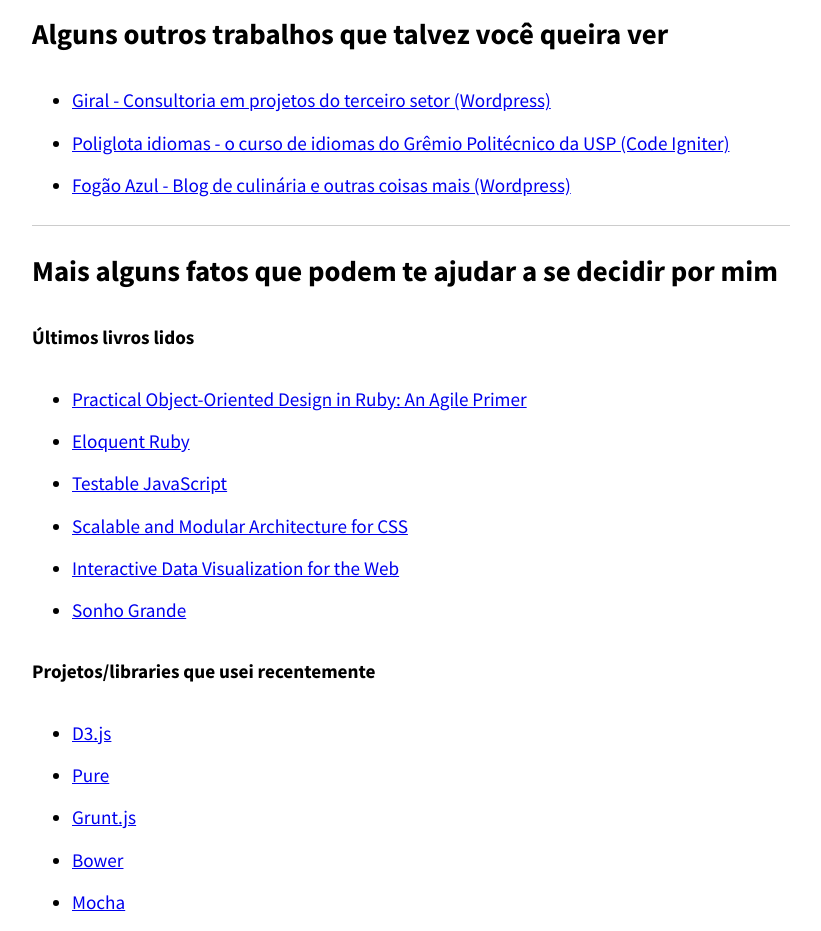
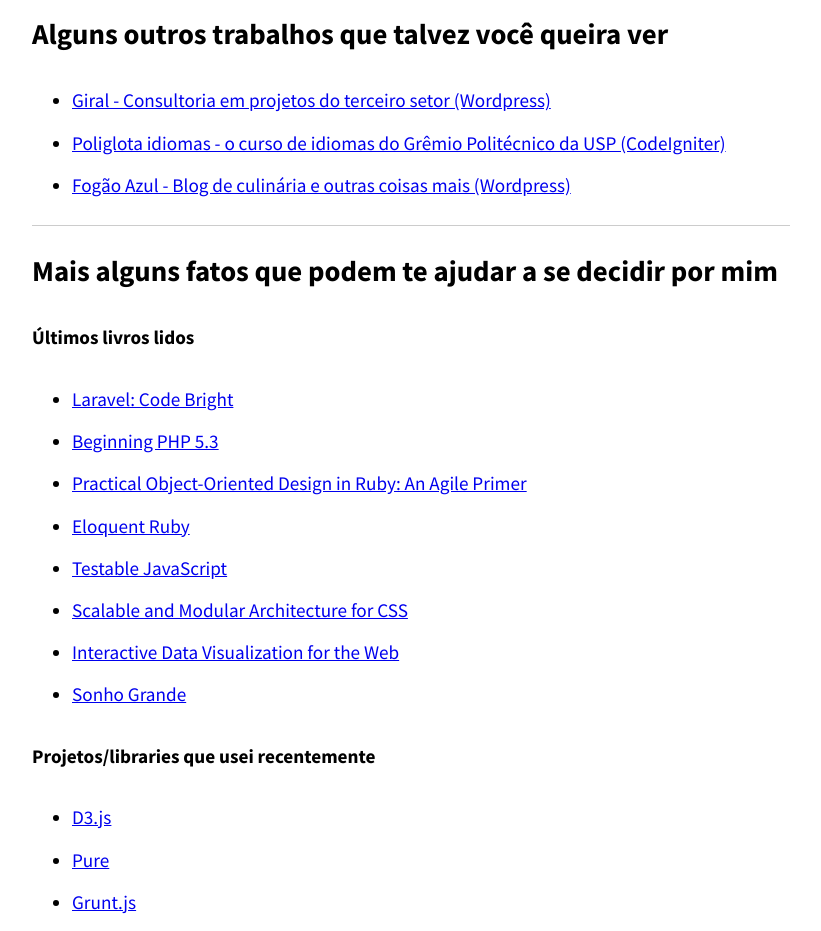
Before and after one commit to andreleite/curriculum.github.io, a website: page index.html in a window 1280 px wide. Shown: the part 4700-5631 px from the top of the page, without its empty margins (229-1050 px from the left). Drawn offline with nearby package versions, Linux system fonts and the light colour scheme.

Commit message:
Update index.html

```diff
--- a/index.html
+++ b/index.html
@@ -84,13 +84,15 @@
             <h2>Alguns outros trabalhos que talvez você queira ver</h2>
             <ul>
                 <li><a href="http://giral.com.br" target="_blank">Giral - Consultoria em projetos do terceiro setor (Wordpress)</a></li>
-                <li><a href="http://poliglotaidiomas.com" target="_blank">Poliglota idiomas - o curso de idiomas do Grêmio Politécnico da USP (Code Igniter)</a></li>
+                <li><a href="http://poliglotaidiomas.com" target="_blank">Poliglota idiomas - o curso de idiomas do Grêmio Politécnico da USP (CodeIgniter)</a></li>
                 <li><a href="http://fogaoazul.com" target="_blank">Fogão Azul - Blog de culinária e outras coisas mais (Wordpress)</a></li>
             </ul>
             <hr />
             <h2>Mais alguns fatos que podem te ajudar a se decidir por mim</h2>
             <p><strong>Últimos livros lidos</strong></p>
             <ul>
+                <li><a href="https://leanpub.com/codebright">Laravel: Code Bright</a></li>
+                <li><a href="http://www.amazon.com/Beginning-PHP-5-3-Matt-Doyle-ebook/dp/B004IPPII2/">Beginning PHP 5.3</a></li>
                 <li><a href="http://www.amazon.com/Practical-Object-Oriented-Design-Ruby-Addison-Wesley-ebook/dp/B0096BYG7C/">Practical Object-Oriented Design in Ruby: An Agile Primer</a></li>
                 <li><a href="http://www.amazon.com/Eloquent-Ruby-Addison-Wesley-Professional-Series-ebook/dp/B004MMEJ36/">Eloquent Ruby</a></li>
                 <li><a href="http://www.amazon.com/gp/product/B00B1WLE92/ref=kinw_myk_ro_title" target="_blank">Testable JavaScript</a></li>
```
